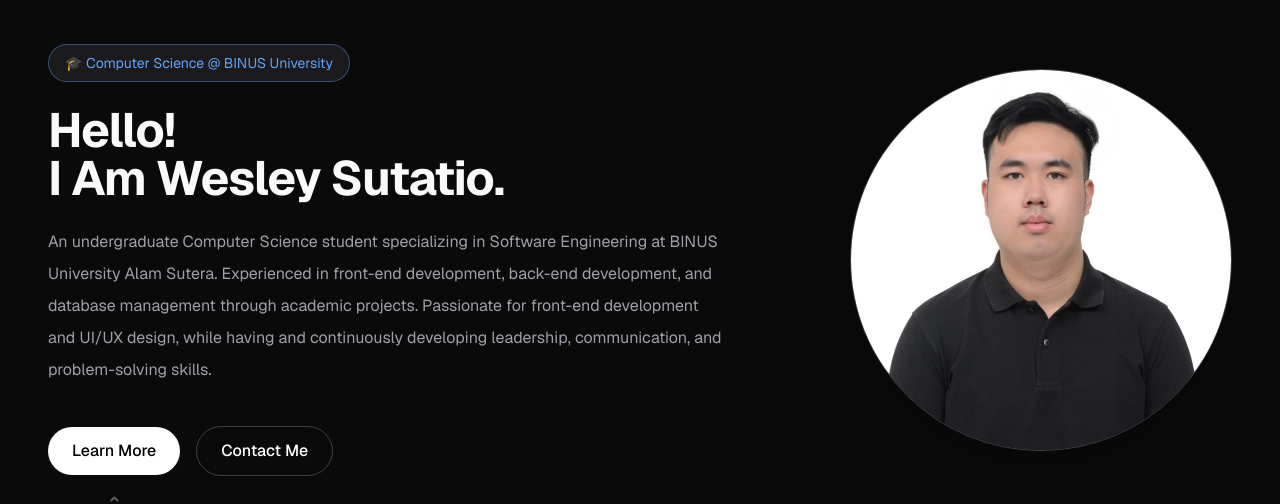
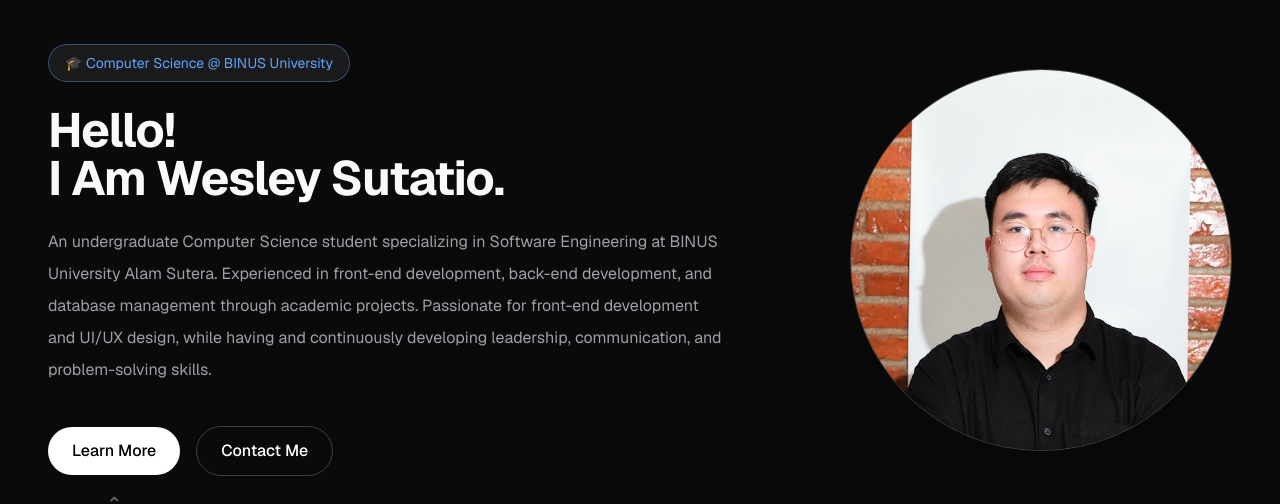
Before and after one commit to wesleysutatio/portofolio, a Next.js app: page / in a window 1280 px wide. Shown: the part 140-644 px from the top of the page. Built offline with nearby package versions, Linux system fonts and the light colour scheme; no server answers.

Commit message:
[DATA] Update profile picture

```diff
--- a/src/data/hero.ts
+++ b/src/data/hero.ts
@@ -8,5 +8,5 @@ export const heroData = {
     description:
         "An undergraduate Computer Science student specializing in Software Engineering at BINUS University Alam Sutera. Experienced in front-end development, back-end development, and database management through academic projects. Passionate for front-end development and UI/UX design, while having and continuously developing leadership, communication, and problem-solving skills.",
 
-    image: "/profile2.jpg",
+    image: "/profile-picture.jpg",
 };
```
Also changed, not shown: public/profile-picture.jpg (added), public/profile2.jpg (deleted).
